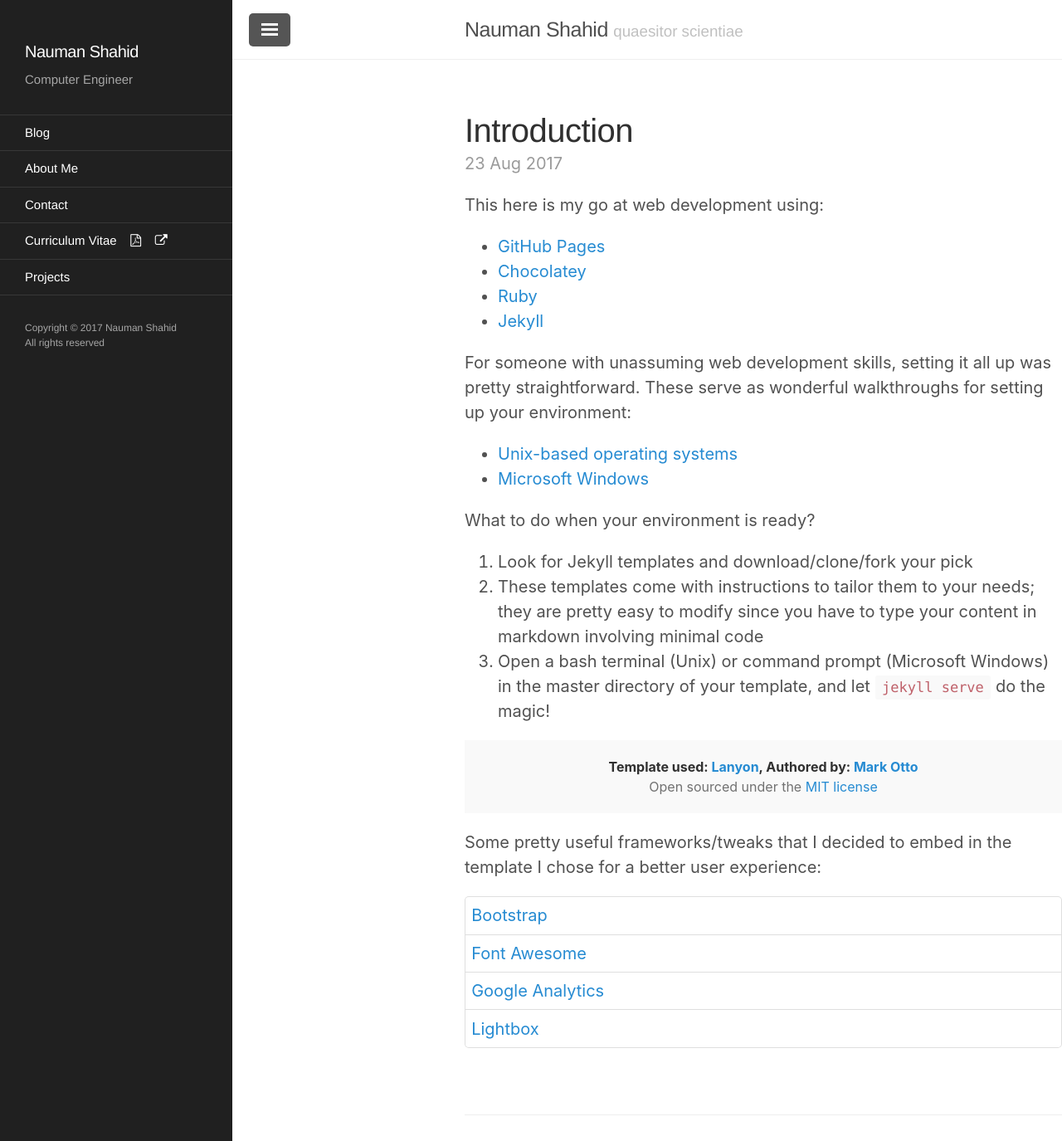
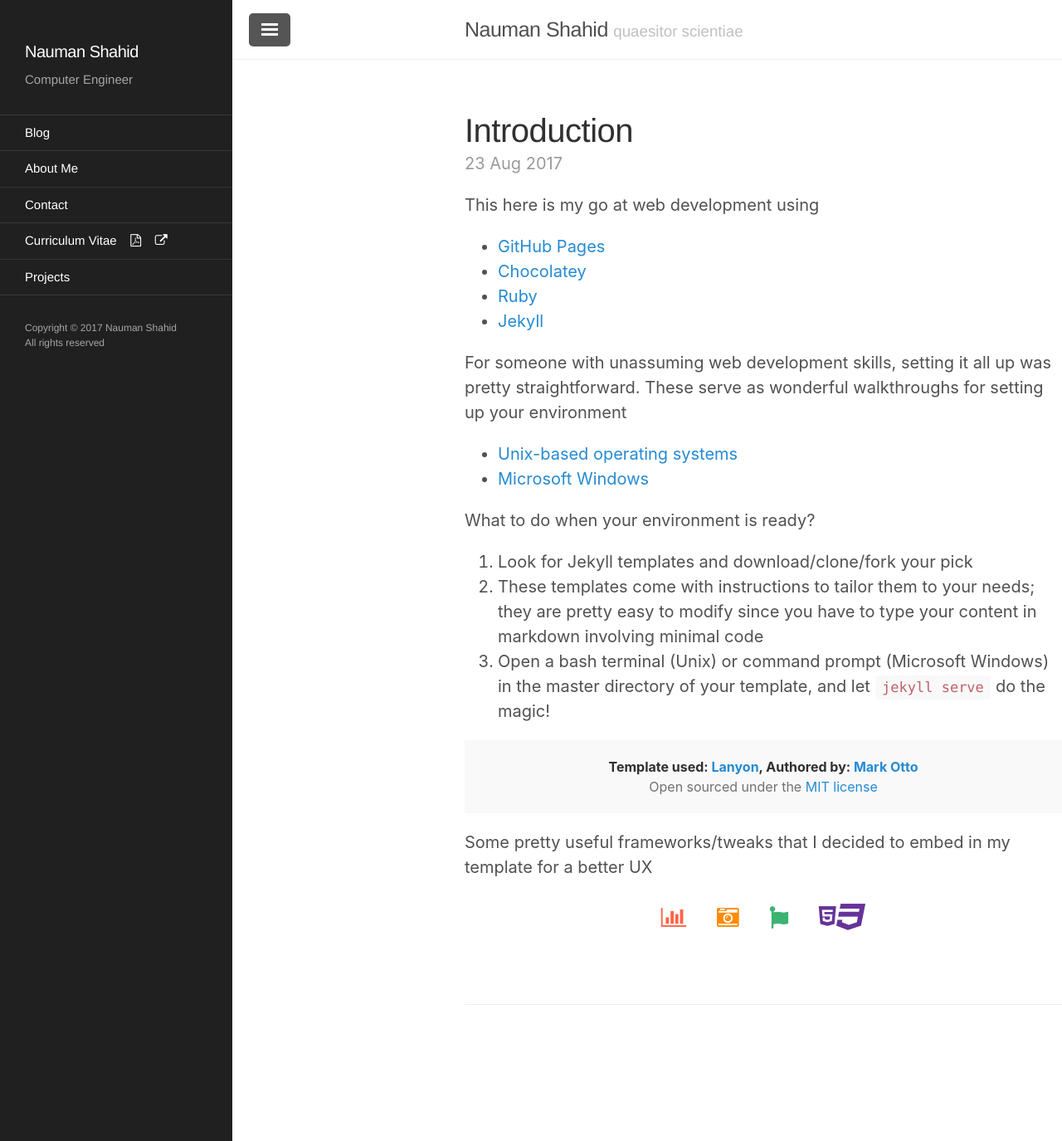
Before and after one commit to NaumanShahid/naumanshahid.github.io, a Jekyll site: the page built from _posts/2017-08-23-first-post.md, in a window 1280 px wide and 1375 px high. Shown: the whole window at 83% size. Built offline with Jekyll 4.4.1, drawn with Linux system fonts in a browser that asks for light colours; some web fonts are replaced.

Commit message:
Icons for third-party tools and frameworks

```diff
--- a/_posts/2017-08-23-first-post.md
+++ b/_posts/2017-08-23-first-post.md
@@ -3,13 +3,13 @@
 title: Introduction
 ---
 
-This here is my go at web development using:
+This here is my go at web development using
 * <a href="https://pages.github.com/" target="_blank;" style="text-decoration:none;">GitHub Pages</a>
 * <a href="https://chocolatey.org/" target="_blank;" style="text-decoration:none;">Chocolatey</a>
 * <a href="https://rubyinstaller.org/" target="_blank;" style="text-decoration:none;">Ruby</a>
 * <a href="https://jekyllrb.com/" target="_blank;" style="text-decoration:none;">Jekyll</a>
 
-For someone with unassuming web development skills, setting it all up was pretty straightforward. These serve as wonderful walkthroughs for setting up your environment:
+For someone with unassuming web development skills, setting it all up was pretty straightforward. These serve as wonderful walkthroughs for setting up your environment
 * <a href="https://jekyllrb.com/docs/installation/" target="_blank;" style="text-decoration:none;">Unix-based operating systems</a>
 * <a href="https://jekyllrb.com/docs/windows/" target="_blank;" style="text-decoration:none;">Microsoft Windows</a>
 
@@ -23,10 +23,43 @@
 	<br>Open sourced under the <a href="{{ site.baseurl }}/LICENSE.md" style="text-decoration:none;">MIT license</a>
 </div>
 
-Some pretty useful frameworks/tweaks that I decided to embed in the template I chose for a better user experience:
-<div class="list-group">
-<a class="list-group-item" href="https://www.getbootstrap.com/" target="_blank;" style="text-decoration:none; padding:1%;">Bootstrap</a>
-<a class="list-group-item" href="http://www.fontawesome.io/" target="_blank;" style="text-decoration:none; padding:1%;">Font Awesome</a>
-<a class="list-group-item" href="https://www.michaelsoolee.com/google-analytics-jekyll/" target="_blank;" style="text-decoration:none; padding:1%;">Google Analytics</a>
-<a class="list-group-item" href="http://www.lokeshdhakar.com/projects/lightbox2/" target="_blank;" style="text-decoration:none; padding:1%;">Lightbox</a>
+Some pretty useful frameworks/tweaks that I decided to embed in my template for a better UX
+
+<center>
+<div class="container-fluid row btn-group">
+<div class="col">
+  <a class="btn btn-default" href="https://www.michaelsoolee.com/google-analytics-jekyll/" target="_blank;" style="color: Tomato;" data-toggle="tooltip" title="Google Analytics"><i class="fa fa-lg fa-bar-chart"></i></a>
+  <a class="btn btn-default" href="http://www.lokeshdhakar.com/projects/lightbox2/" target="_blank;" style="color: DarkOrange;" data-toggle="tooltip" title="Lightbox"><i class="fa fa-lg fa-camera-retro"></i></a>
+  <a class="btn btn-default" href="http://www.fontawesome.io/" target="_blank;" style="color: MediumSeaGreen;" data-toggle="tooltip" title="Font Awesome"><i class="fa fa-lg fa-font-awesome"></i></a>
+  <a class="btn btn-default" href="https://www.getbootstrap.com/" target="_blank;" style="color: RebeccaPurple;" data-toggle="tooltip" title="Bootstrap"><i class="fa fa-lg fa-html5"><i class="fa fa-lg fa-css3"></i></i></a>
 </div>
+</div>
+</center>
+<!--
+<div class="container-fluid row">
+	<div class="col" style="padding-right:0; padding-left:0;">
+		<div class="list-group small">
+			<a class="list-group-item list-group-item-action active" onclick="toggle(this)" href="https://www.getbootstrap.com/" target="_blank;" style="text-decoration:none; padding: 2%;">&nbsp;&nbsp;Bootstrap</a>
+			<div class="w-100" style="padding:-;"></div>
+			<a class="list-group-item list-group-item-action" onclick="toggle(this)" href="http://www.fontawesome.io/" target="_blank;" style="text-decoration:none; padding: 2%;">&nbsp;&nbsp;Font Awesome</a>
+		</div>
+	</div>
+
+	<div class="col" style="padding-right:0; padding-left:0;">
+		<div class="list-group small">
+			<a class="list-group-item list-group-item-action" onclick="toggle(this)" href="https://www.michaelsoolee.com/google-analytics-jekyll/" target="_blank;" style="text-decoration:none; padding: 2%;">&nbsp;&nbsp;Google Analytics</a>
+			<div class="w-100" style="padding:0"></div>
+			<a class="list-group-item list-group-item-action" onclick="toggle(this)" href="http://www.lokeshdhakar.com/projects/lightbox2/" target="_blank;" style="text-decoration:none; padding: 2%;">&nbsp;&nbsp;Lightbox</a>
+		</div>
+	</div>
+</div>
+
+<script>
+function toggle(element) {
+	var $this = $(element);
+
+    $('.active').removeClass('active');
+    $this.toggleClass('active')
+}
+</script>
+-->
```
